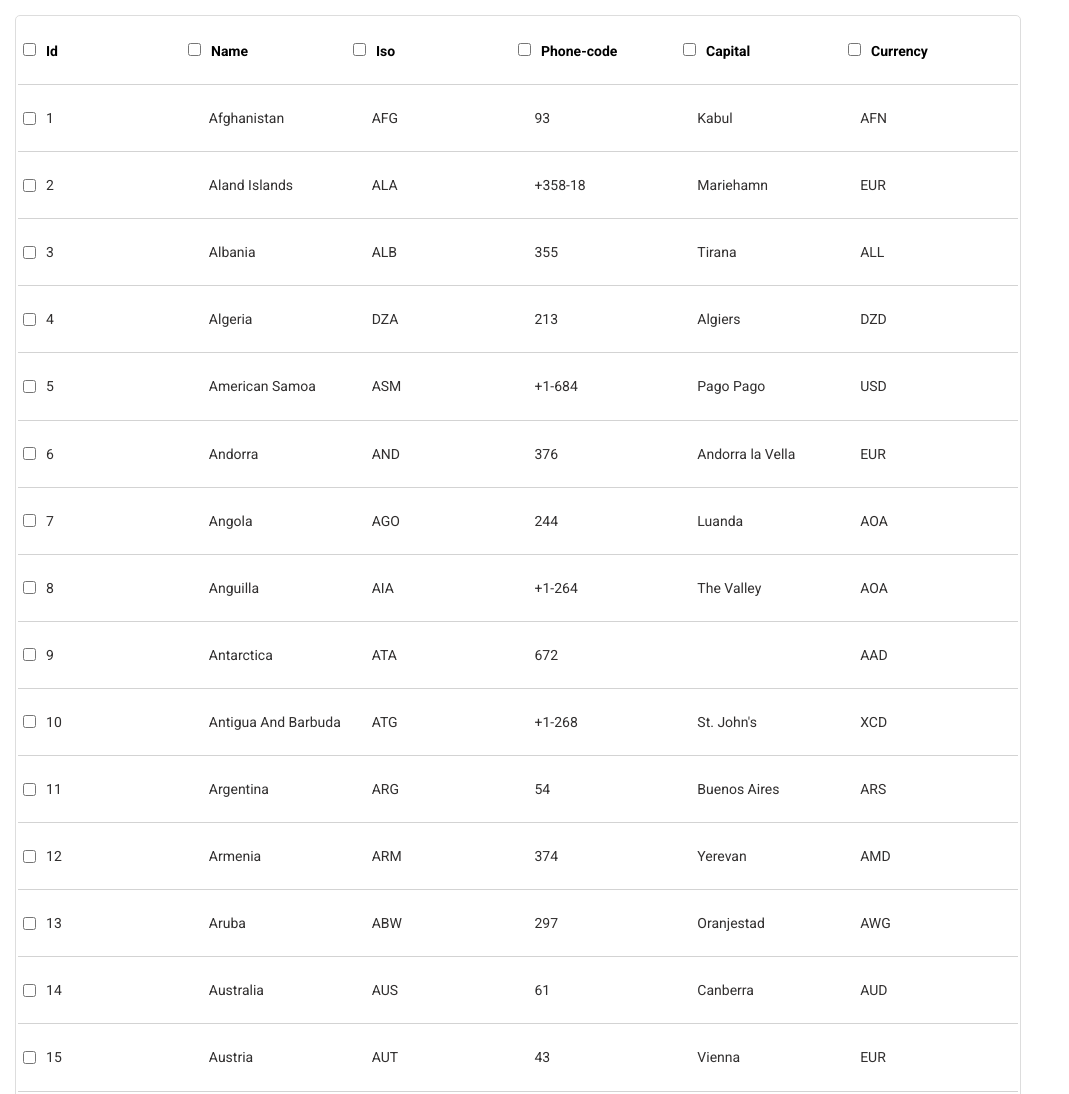
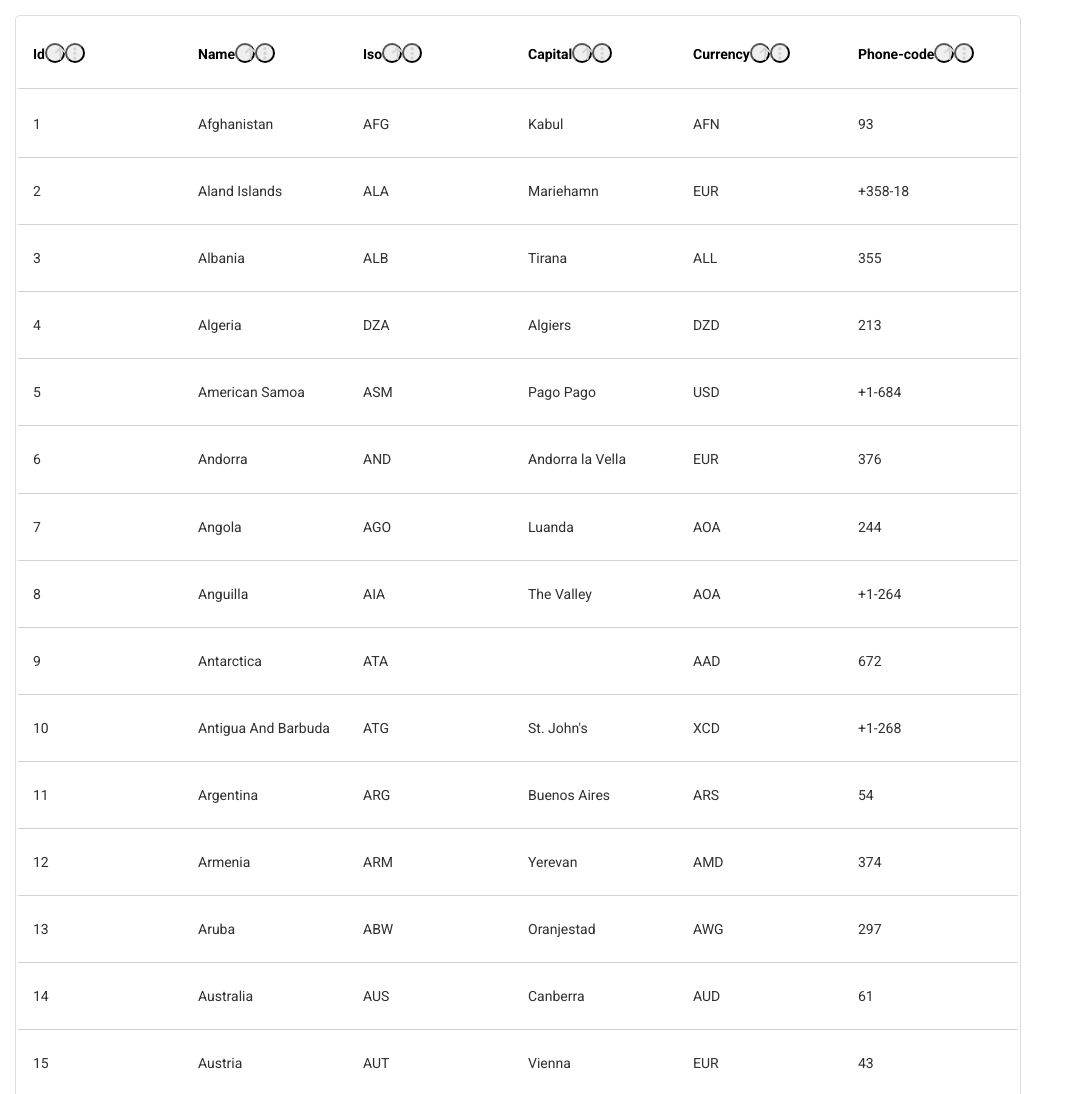
Before and after one commit to ira-alchynska/table-task, a plain HTML site: page index.html in a window 1280 px wide. Shown: the top 1094 px of the page, without its empty margins (0-1069 px from the left). Drawn offline with Linux system fonts and the light colour scheme.

Commit message:
add buttons

```diff
--- a/checkbox.js
+++ b/checkbox.js
@@ -1,8 +1,13 @@
-const checkedAll = (myCheckbox) => {
-  const checkboxes = document.querySelectorAll("input[type = 'checkbox']");
-  const isChecked = myCheckbox.checked === true;
-  console.log(isChecked);
-  checkboxes.forEach((checkbox) => {
-    checkbox.checked = isChecked;
-  });
-};
+
+
+
+// const checkedAll = (myCheckbox) => {
+
+//   const checkboxes = document.querySelectorAll("input[type = 'checkbox']");
+//   const isChecked = myCheckbox.checked === true;
+//   console.log(isChecked);
+//   checkboxes.forEach((checkbox) => {
+//     checkbox.checked = isChecked;
+//   });
+// };
+//  checkedAll()
--- a/css/styles.css
+++ b/css/styles.css
@@ -179,7 +179,7 @@ div.id-column-header {
   font-size: 15px;
   width: 15px;
   height: 15px;
-  margin-right: 40px;
+
 }
 
 .fa-ellipsis-v {
@@ -206,3 +206,14 @@ div.id-column-header {
   color: #3a3838;
   cursor: pointer;
 }
+
+.button {
+  width: 20px;
+  height: 20px;
+  border-radius: 50%;
+}
+
+.button-wrapper{
+  display: flex;
+  justify-content: space-between;
+}
--- a/index.html
+++ b/index.html
@@ -19,7 +19,8 @@
   <body>
     <div id="wrapper"></div>
     <script src="./checkbox.js"></script>
+    <script type="module" src="./data.js"  ></script>
+    <script src="./table.js"></script>
 
-    <script src="./table.js"></script>
   </body>
 </html>
--- a/table.js
+++ b/table.js
@@ -161,66 +161,111 @@ const countries = [
   },
 ];
 
-const headers = [
-  { label: "Id", accessor: "id" },
-  { label: "Name", accessor: "name" },
-  { label: "Iso", accessor: "iso3" },
-  { label: "Phone-code", accessor: "phone_code" },
-  { label: "Capital", accessor: "capital" },
-  { label: "Currency", accessor: "currency" },
+const columns = [
+  { label: "Id", accessor: "id", order: null, checked: false },
+  { label: "Name", accessor: "name", order: null, checked: false },
+  { label: "Iso", accessor: "iso3", order: null, checked: false },
+  { label: "Capital", accessor: "capital", order: null, checked: false },
+  { label: "Currency", accessor: "currency", order: null, checked: false },
+
+  { label: "Phone-code", accessor: "phone_code", order: null, checked: false },
 ];
 
-let wrapper = document.querySelector("#wrapper");
-let table = document.createElement("table");
-let headerRow = document.createElement("tr");
-headerRow.classList.add("header-row");
+const refs = {
+  wrapper: document.querySelector("#wrapper"),
+  headerRow: document.querySelector("header-row"),
+};
+//function which is creating the header of table
+function createHeaders(columns) {
+  //row of headers
+  const headersRow = document.createElement("tr");
+  headersRow.classList.add("header-row");
 
-const createHeaderTable = (headerRow, headers) => {
-  headers.forEach((header) => {
-    let headerColumn = document.createElement("th");
-    headerColumn.classList.add("header-column");
-    createCheckboxes(headerRow);
-    let textNode = document.createTextNode(header.label);
-    headerColumn.appendChild(textNode);
-    headerRow.appendChild(headerColumn);
+  const headerCells = columns.map((el) => {
+    const headerCell = document.createElement("th");
+    headerCell.classList.add("header-column");
+    // add content
+
+    headerCell.textContent = el.label;
+//button add
+
+    const arrow = 'fas fa-arrow-up';
+    const more = 'fas fa-ellipsis-v';
+    const iconArrow = createButton(arrow);
+    const iconMore = createButton(more);
+    headerCell.append(iconArrow, iconMore);
+    return headerCell;
   });
-};
+  //add all cells to header
 
-const createBodyTable = (table, countries) => {
-  countries.forEach((country) => {
-    let tableRow = document.createElement("tr");
-    tableRow.classList.add("table-row");
-    createCheckboxes(tableRow);
-    for (let item in country) {
-      let tableColumn = document.createElement("td");
-      tableColumn.classList.add("table-column");
+  headersRow.append(...headerCells);
 
-      let textNode = document.createTextNode(country[item]);
+  return headersRow;
+}
+//the function that creates body of table it takes array of columns and countries
+function createCells(columns, countries) {
+  // row in body table
+  const rows = countries.map((country) => {
+    const row = document.createElement("tr");
+    row.classList.add("table-row");
 
-      tableColumn.appendChild(textNode);
-      tableRow.appendChild(tableColumn);
+    //created cells in the body table
+    const cells = columns.map((column) => {
+      const cell = document.createElement("td");
+      cell.classList.add("table-column");
+      // content of table
+      //header accessor -the name of the key in the object
+      cell.textContent = country[column.accessor];
 
-    }
+      return cell;
+    });
 
-    table.appendChild(tableRow);
+    row.append(...cells);
+    return row;
   });
-};
 
-function createCheckboxes(tableRow){
-  let input = document.createElement('input');
-input.type= 'checkbox';
-console.log(input);
-tableRow.appendChild(input)
+  return rows;
+}
+// main function for the table
+function createTable(columns, countries) {
+  const table = document.createElement("table");
+  table.classList.add("table");
+  const thead = document.createElement("thead");
 
+  const tbody = document.createElement("tbody");
+
+  const tColumns = createHeaders(columns);
+  const rows = createCells(columns, countries);
+
+  refs.wrapper.append(table);
+  table.append(thead);
+  table.append(tbody);
+  thead.append(tColumns);
+  tbody.append(...rows);
+  console.log(refs.wrapper);
 }
-//createCheckboxes();
 
-const createTable = (wrapper, headerRow, headers, table, countries) => {
-  createHeaderTable(headerRow, headers);
-  table.appendChild(headerRow);
-  createBodyTable(table, countries);
+createTable(columns, countries);
 
-  wrapper.appendChild(table);
-};
+function createButton(fontAwesomeIcon) {
+  const buttonWrapper = document.createElement("div");
+  buttonWrapper.classList.add("button-wrapper");
+  const button = document.createElement("button");
+  button.classList.add("button");
+  const icon = document.createElement("i");
+  const iconarr = fontAwesomeIcon.split(" ");
+  iconarr.map((cl) => {
+    icon.classList.add(cl);
+  });
+  button.appendChild(icon);
+  buttonWrapper.appendChild(button);
+  return button;
+}
 
-createTable(wrapper, headerRow, headers, table, countries);
+// function createCheckboxes() {
+
+//   let input = document.createElement("input");
+//   input.classList.add("checkbox");
+//   input.type = "checkbox";
+//   refs.headerRow.append(input)
+// }
```
Also changed, not shown: db.json (deleted, +0 -180 lines), test.js (added, +16 -0 lines), data.js (added).
